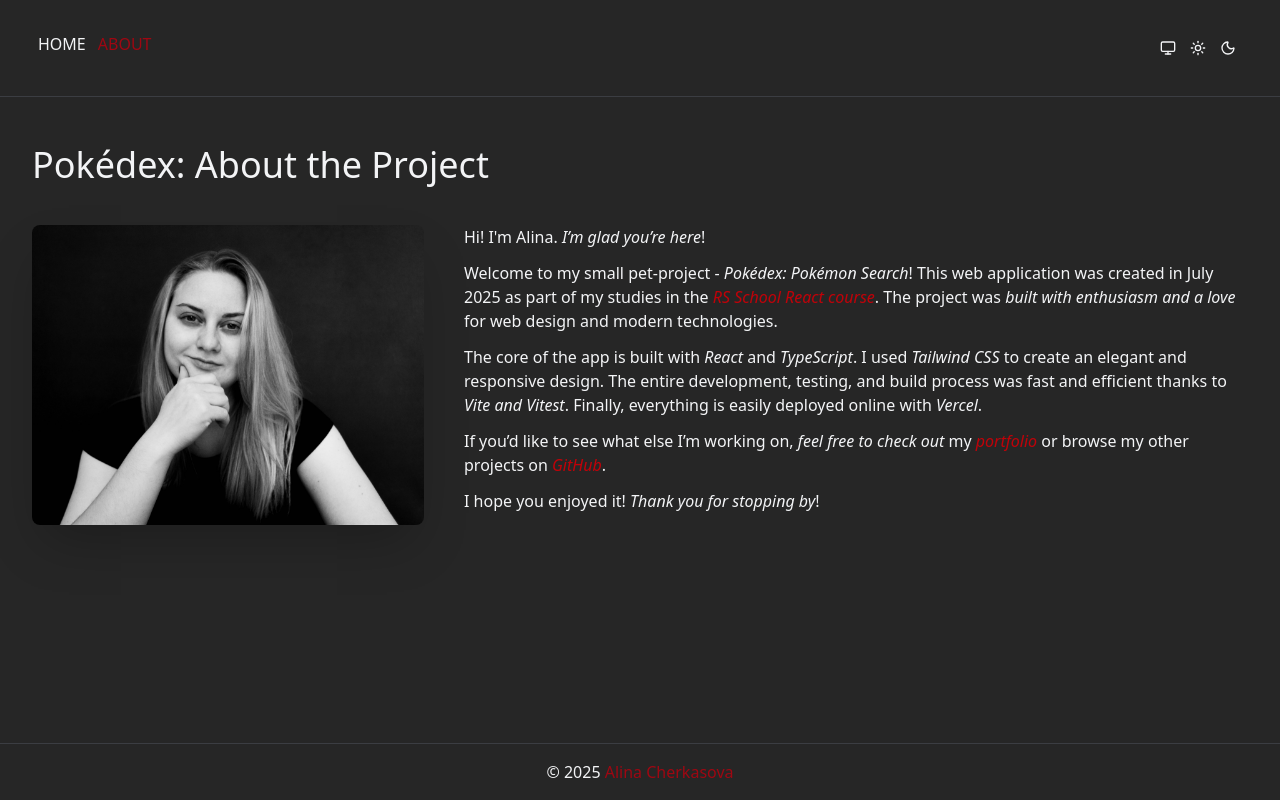
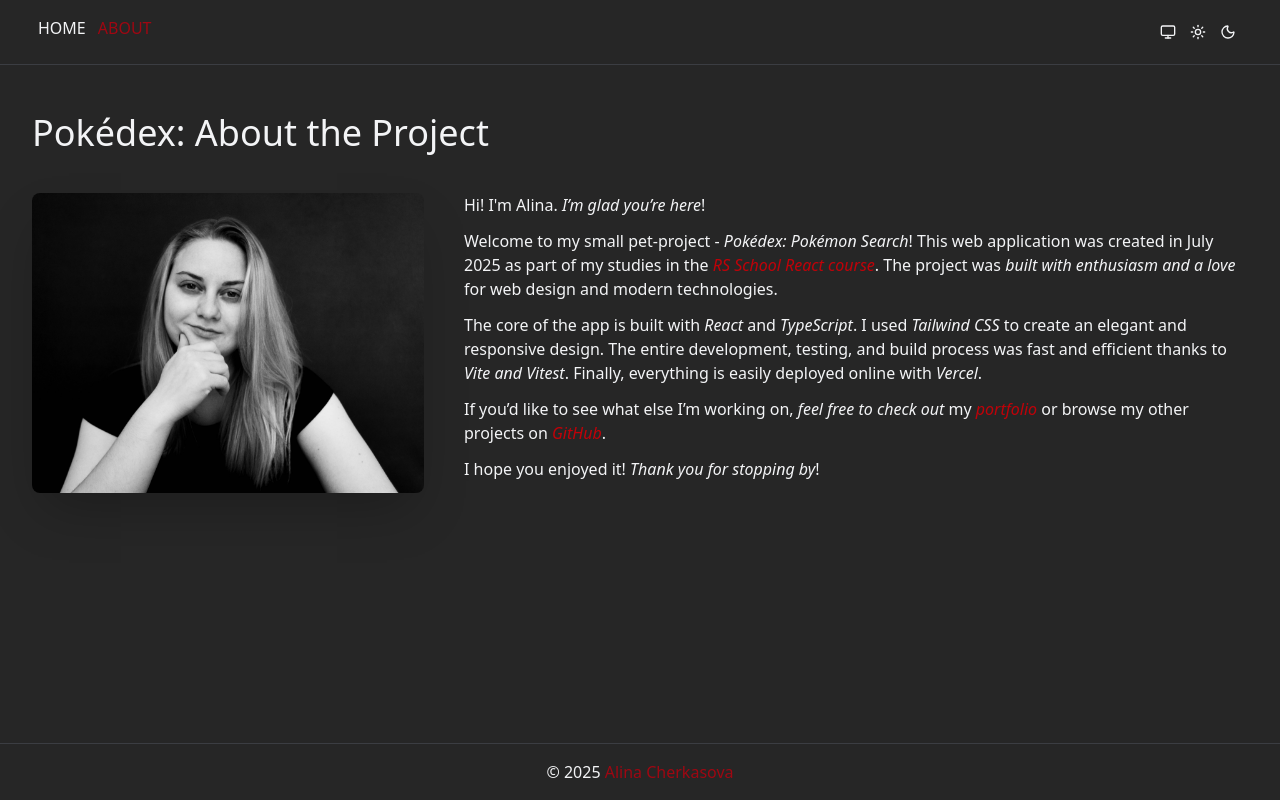
Before and after one commit to cherkasovaa/pokedex-pokemon-search, a React (Vite) app: page /about in a window 1280 px wide. Built offline with nearby package versions, Linux system fonts and the light colour scheme.

Commit message:
fix: Header display
Remove the py class from Container components.

```diff
--- a/src/components/Container/Container.tsx
+++ b/src/components/Container/Container.tsx
@@ -2,7 +2,7 @@
 import { cn } from '@/utils/cn';
 
 export const Container = ({ children, className = '' }: ContainerProps) => {
-  const defaultClasses = 'mx-auto max-w-7xl px-4 py-4 sm:px-6 lg:px-8';
+  const defaultClasses = 'mx-auto max-w-7xl px-4 sm:px-6 lg:px-8';
 
   return <div className={cn(defaultClasses, className)}>{children}</div>;
 };
--- a/src/components/Layout/Layout.tsx
+++ b/src/components/Layout/Layout.tsx
@@ -7,7 +7,7 @@
       <Header />
 
       <main role="main" className="flex w-full">
-        <Container className="size-full">
+        <Container className="py-4 size-full">
           <Outlet />
         </Container>
       </main>
```
